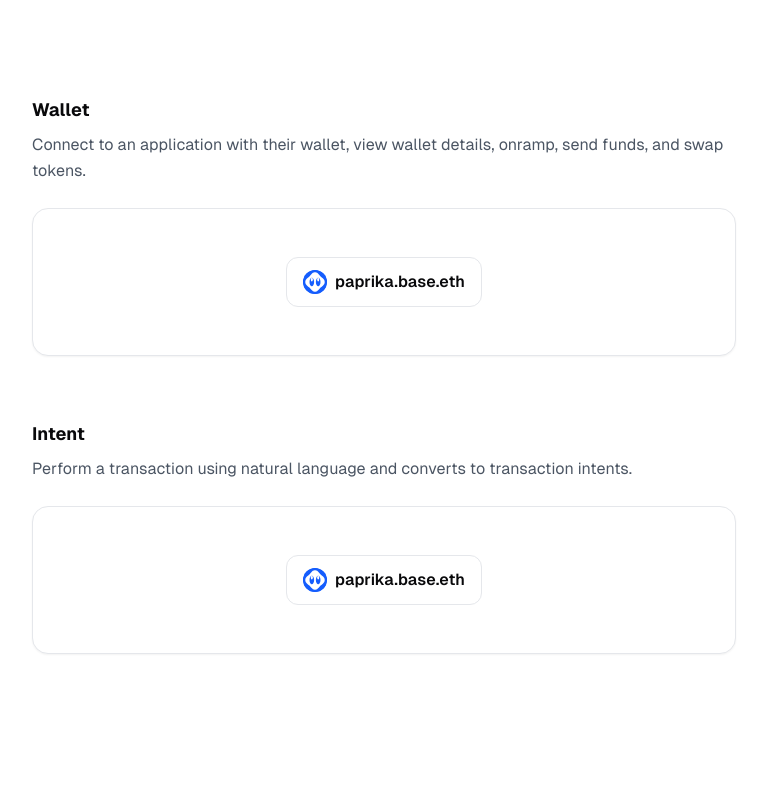
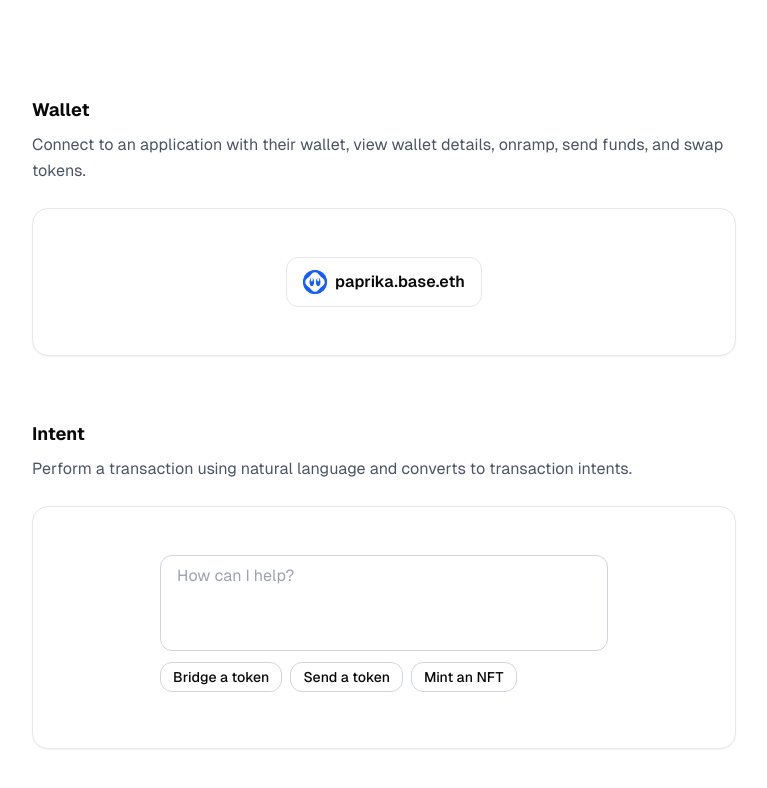
Before and after one commit to mindapivessa/ock, a Next.js app: page / in a window 1280 px wide. Shown: the top 788 px of the page, without its empty margins (256-1023 px from the left). Built offline with nearby package versions, Linux system fonts and the light colour scheme.

Commit message:
add intent component

```diff
--- a/app/page.tsx
+++ b/app/page.tsx
@@ -1,6 +1,7 @@
 'use client'
 
 import { Wallet } from "@/components/wallet/wallet"
+import { Intent } from "@/components/Intent"
 import { motion } from "framer-motion"
 
 const containerVariants = {
@@ -88,7 +89,7 @@ export default function Home() {
           className="border border-gray-200 dark:border-gray-800 rounded-2xl p-12 bg-white dark:bg-gray-900 shadow-sm"
         >
           <div className="flex justify-center">
-            <Wallet />
+            <Intent />
           </div>
         </motion.div>
       </motion.div>
--- /dev/null
+++ b/components/Intent.tsx
@@ -0,0 +1,94 @@
+'use client'
+
+import { useState } from 'react'
+import { ArrowUp, StopCircle } from 'lucide-react'
+import { cn } from "@/lib/utils"
+
+const promptTemplates = [
+  "Bridge a token",
+  "Send a token",
+  "Mint an NFT"
+]
+
+export function Intent() {
+  const [input, setInput] = useState('')
+  const [isProcessing, setIsProcessing] = useState(false)
+  const [isPrefilling, setIsPrefilling] = useState(false)
+
+  const handleInputChange = (e: React.ChangeEvent<HTMLTextAreaElement>) => {
+    setInput(e.target.value)
+  }
+
+  const handleSubmit = (e: React.FormEvent) => {
+    e.preventDefault()
+    if (isProcessing) {
+      // Stop the request
+      console.log('Stopping request')
+      setIsProcessing(false)
+    } else {
+      // Start processing
+      console.log('Submitted:', input)
+      setIsProcessing(true)
+      // Simulating a long-running process
+      setTimeout(() => {
+        setIsProcessing(false)
+        setInput('')
+      }, 3000)
+    }
+  }
+
+  const handleTemplateClick = (template: string) => {
+    setIsPrefilling(true)
+    setInput(template)
+    setTimeout(() => setIsPrefilling(false), 300) // Match this with the transition duration
+  }
+
+  return (
+    <div className="w-full max-w-md mx-auto space-y-1">
+      <form onSubmit={handleSubmit} className="relative">
+        <textarea
+          placeholder="How can I help?"
+          value={input}
+          onChange={handleInputChange}
+          className={cn(
+            "w-full px-4 py-2 pb-10 border border-gray-300 rounded-xl focus:outline-none focus:ring-2 focus:ring-gray-200 pr-10 h-24 resize-none transition-all duration-300 ease-in-out",
+            isPrefilling && "bg-gray-100"
+          )}
+          disabled={isProcessing}
+        />
+        {(input.length > 0 || isProcessing) && (
+          <button
+            type="submit"
+            className={cn(
+              "absolute right-1.5 bottom-3 flex items-center justify-center bg-black text-white rounded-lg transition-all duration-300 ease-in-out",
+              isProcessing ? "w-[70px] px-2 py-1" : "w-[32px] h-[32px]"
+            )}
+          >
+            {isProcessing ? (
+              <>
+                <StopCircle className="h-4 w-4 mr-2 transition-opacity duration-300 ease-in-out" />
+                <span className="transition-opacity duration-300 ease-in-out font-medium">Stop</span>
+              </>
+            ) : (
+              <ArrowUp className="h-4 w-4 transition-opacity duration-300 ease-in-out" />
+            )}
+          </button>
+        )}
+      </form>
+      <div className="overflow-x-auto whitespace-nowrap pb-2">
+        <div className="inline-flex space-x-2">
+          {promptTemplates.map((template, index) => (
+            <button
+              key={index}
+              onClick={() => handleTemplateClick(template)}
+              className="px-3 py-1 border border-gray-300 rounded-xl bg-white hover:bg-gray-100 focus:outline-none transition-colors duration-200 ease-in-out flex-shrink-0 disabled:opacity-50 disabled:cursor-not-allowed text-sm font-medium"
+              disabled={isProcessing}
+            >
+              {template}
+            </button>
+          ))}
+        </div>
+      </div>
+    </div>
+  )
+}
```
